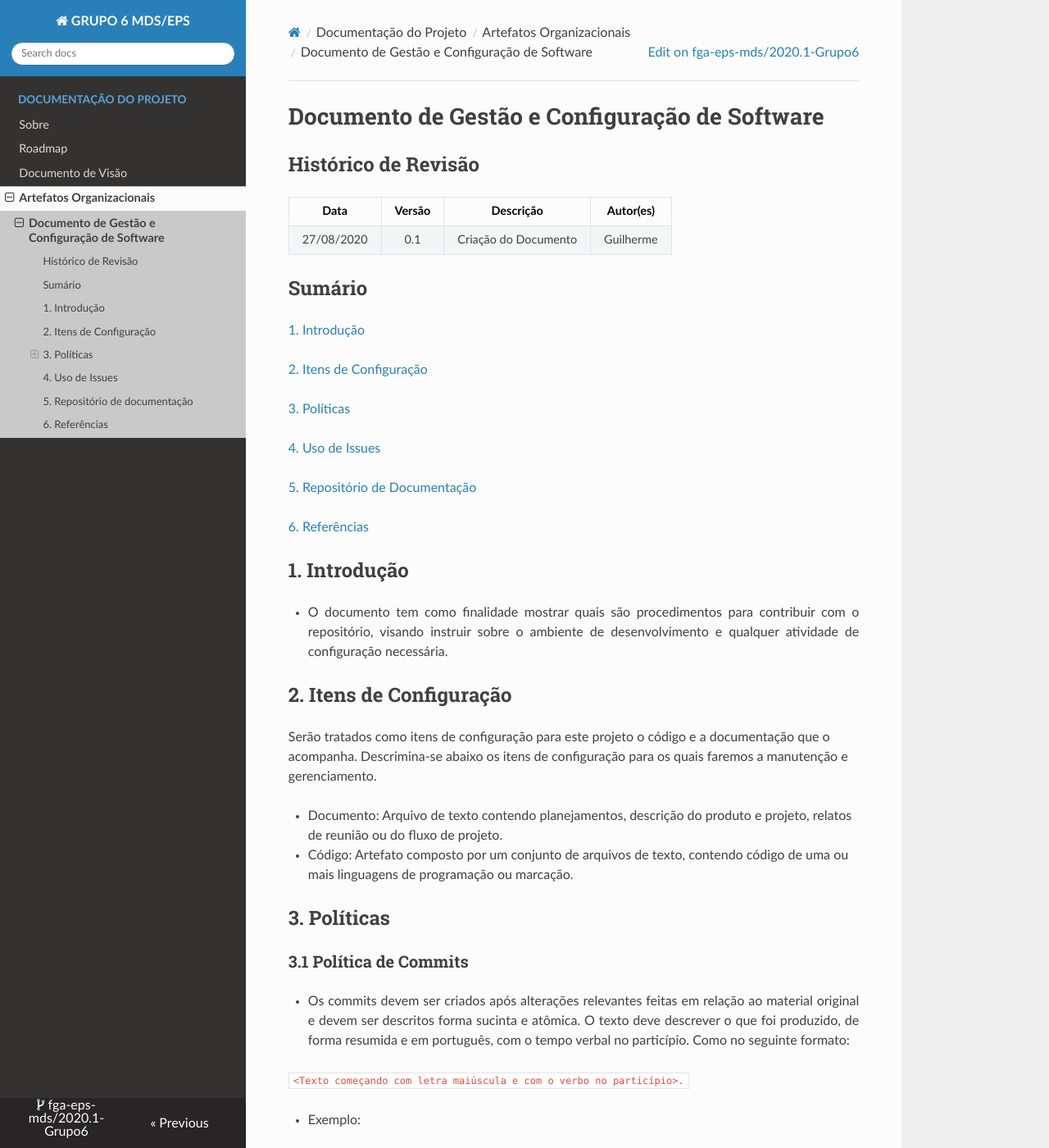
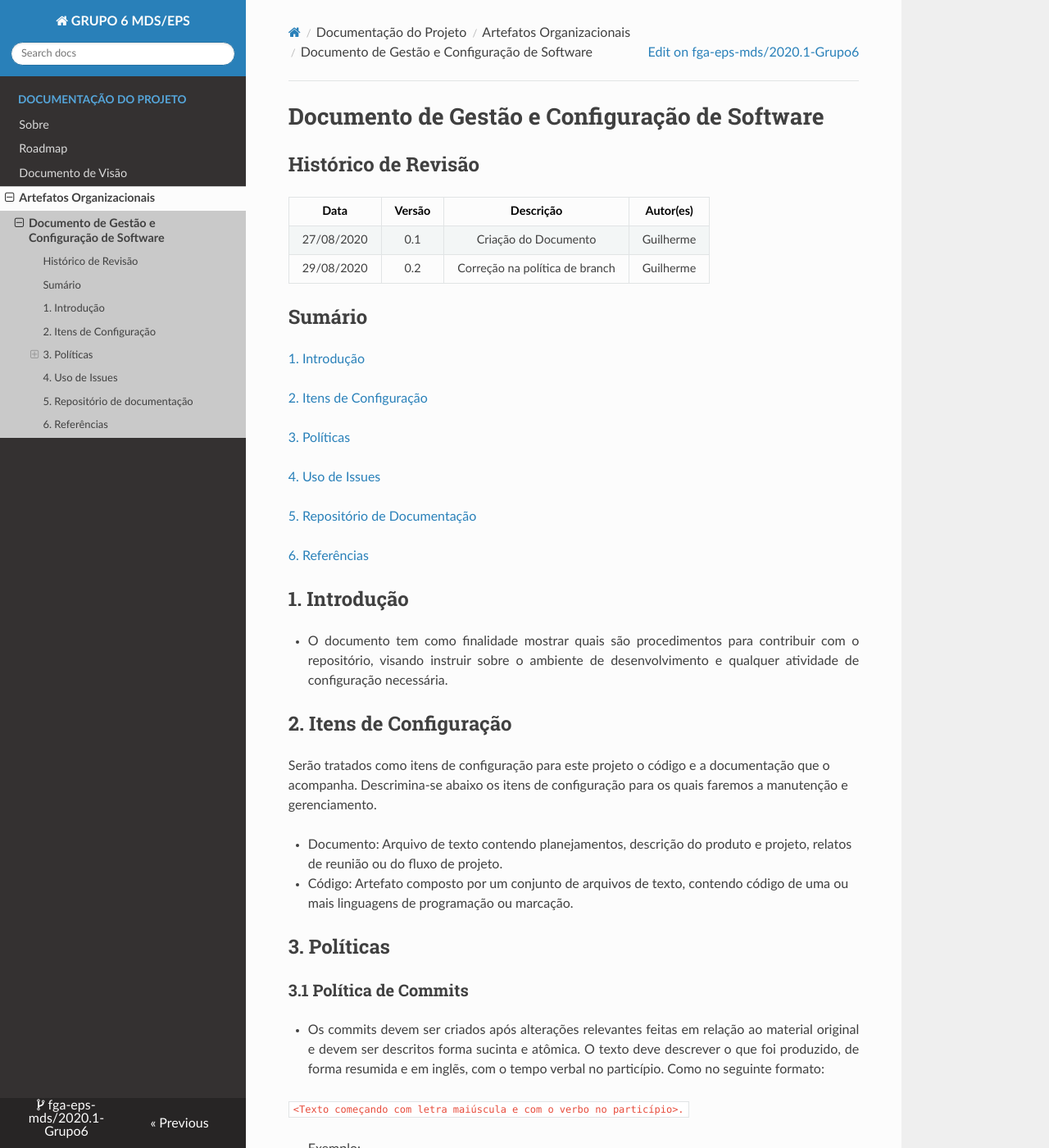
Before and after one commit to fga-eps-mds/2020.1-Grupo6, an MkDocs documentation site: the page built from docs/artefatos_organizacionais/DGC.md, in a window 1280 px wide and 1400 px high. Shown: the whole window at 82% size. Built offline with MkDocs 1.6.1, drawn with Linux system fonts in a browser that asks for light colours; nearby versions of some CDN libraries; some of the changed text lies outside the part shown.

````diff
--- a/docs/artefatos_organizacionais/DGC.md
+++ b/docs/artefatos_organizacionais/DGC.md
@@ -5,6 +5,7 @@
 |   Data   |  Versão  |        Descrição       |          Autor(es)          |
 |:--------:|:--------:|:----------------------:|:---------------------------:|
 |27/08/2020|   0.1    | Criação do Documento        |   Guilherme  |
+|29/08/2020|   0.2   | Correção na política de branch       |   Guilherme  |
 
 ## Sumário
 
@@ -35,13 +36,13 @@
 
 ### 3.1 Política de Commits
 
-* <p align = "justify">Os commits devem ser criados após alterações relevantes feitas em relação ao material original e devem ser descritos forma sucinta e atômica. O texto deve descrever o que foi produzido, de forma resumida e em português, com o tempo verbal no particípio. Como no seguinte formato:
+* <p align = "justify">Os commits devem ser criados após alterações relevantes feitas em relação ao material original e devem ser descritos forma sucinta e atômica. O texto deve descrever o que foi produzido, de forma resumida e em inglẽs, com o tempo verbal no particípio. Como no seguinte formato:
 
    ```<Texto começando com letra maiúscula e com o verbo no particípio>.```
 
 * Exemplo:
 
-   ```Criado estrutura de login```
+   ```Created user structure```
 
 </p>
 
````
